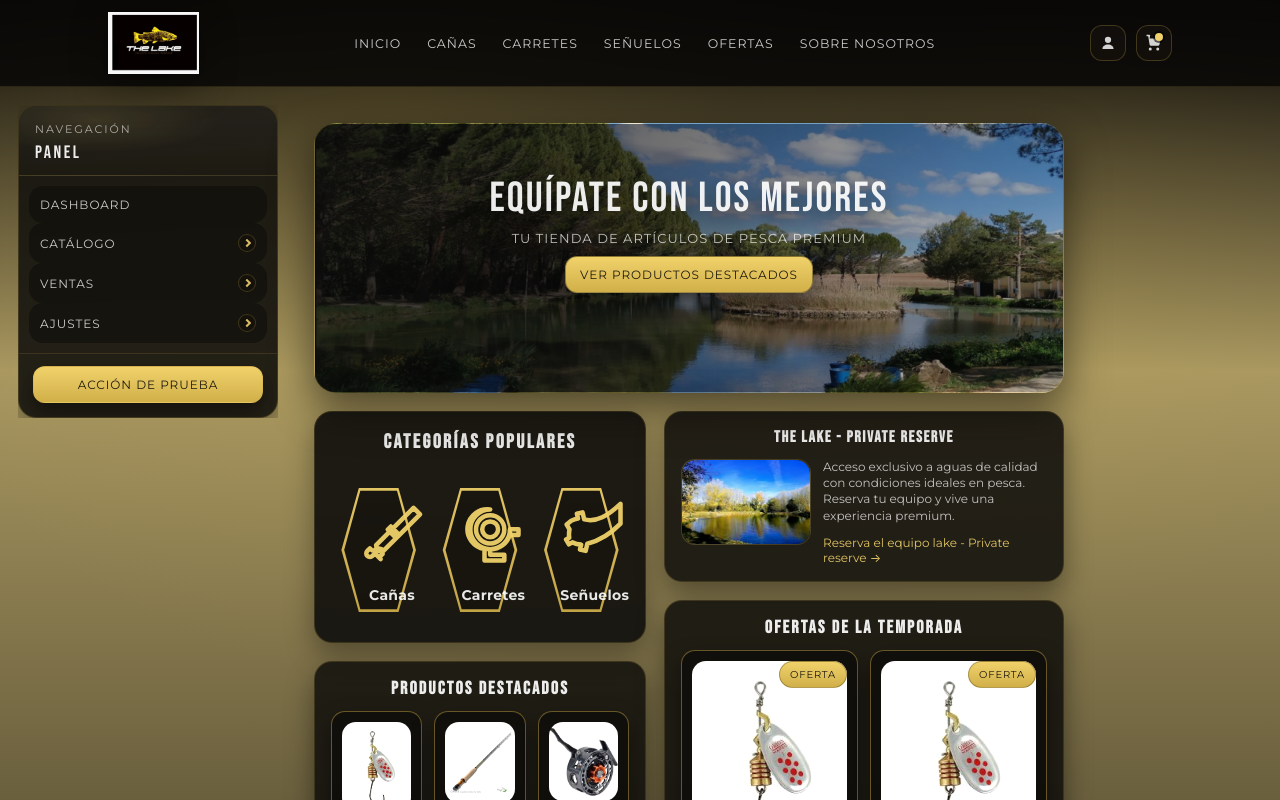
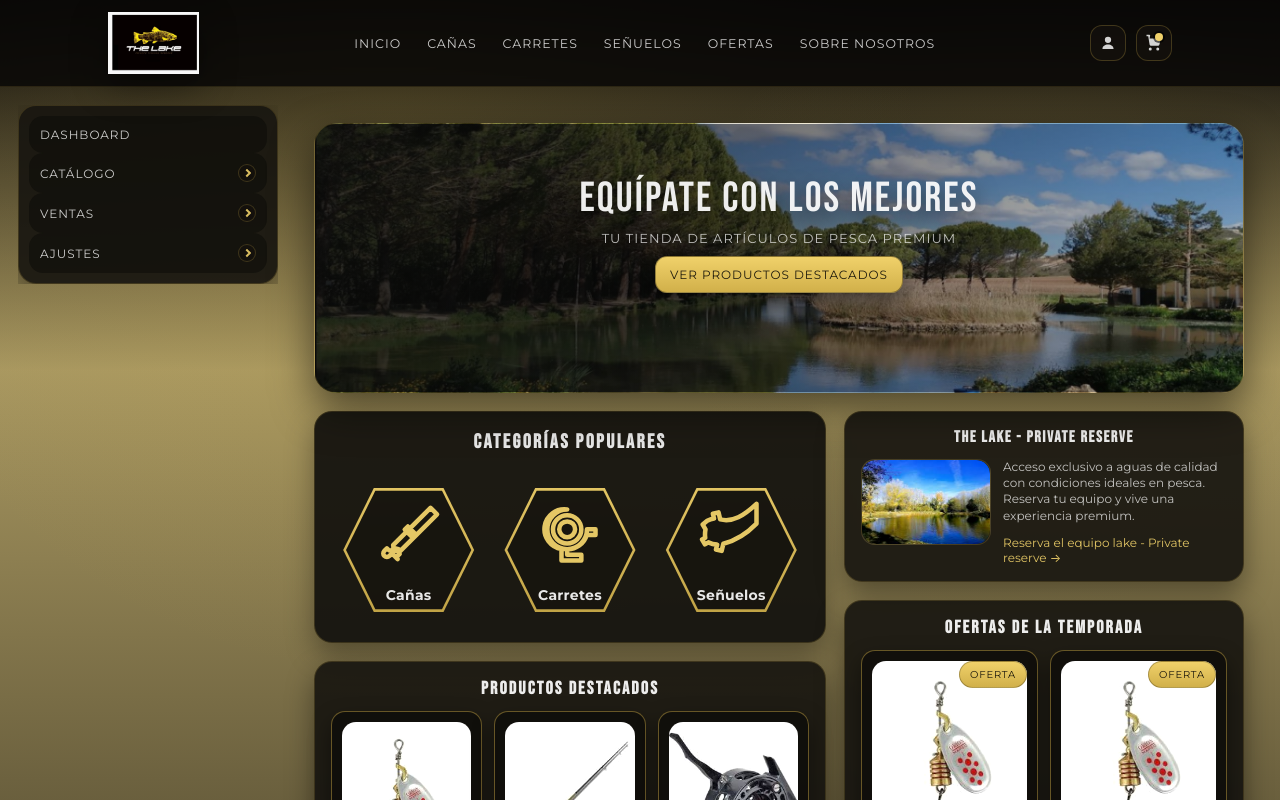
Before and after one commit to RubenZubicoa/Tienda-pesca, an Angular app: page / in a window 1280 px wide. Shown: the top 800 px of the page. Built offline with nearby package versions, Linux system fonts and the light colour scheme.

Commit message:
feat: mejorar los estilos de la app

```diff
--- a/src/app/app.scss
+++ b/src/app/app.scss
@@ -25,8 +25,9 @@
 }
 
 .app-shell {
-  max-width: 1100px;
-  // margin: 0 auto;
+  width: 100%;
+  max-width: none;
+  margin: 0;
   padding: 18px 18px 40px;
   display: grid;
   grid-template-columns: 260px minmax(0, 1fr);
--- a/src/app/core/components/sidenav/sidenav.html
+++ b/src/app/core/components/sidenav/sidenav.html
@@ -1,8 +1,4 @@
 <nav class="sidenav" aria-label="Menú lateral">
-  <div class="sidenav__header">
-    <p class="sidenav__kicker">NAVEGACIÓN</p>
-    <p class="sidenav__title">Panel</p>
-  </div>
 
   <div class="sidenav__group" aria-label="Secciones">
     <ul class="sidenav__list" aria-label="Opciones">
@@ -41,8 +37,4 @@
       }
     </ul>
   </div>
-
-  <div class="sidenav__footer" aria-label="Accesos">
-    <a class="sidenav__cta" href="#">Acción de prueba</a>
-  </div>
 </nav>
```
